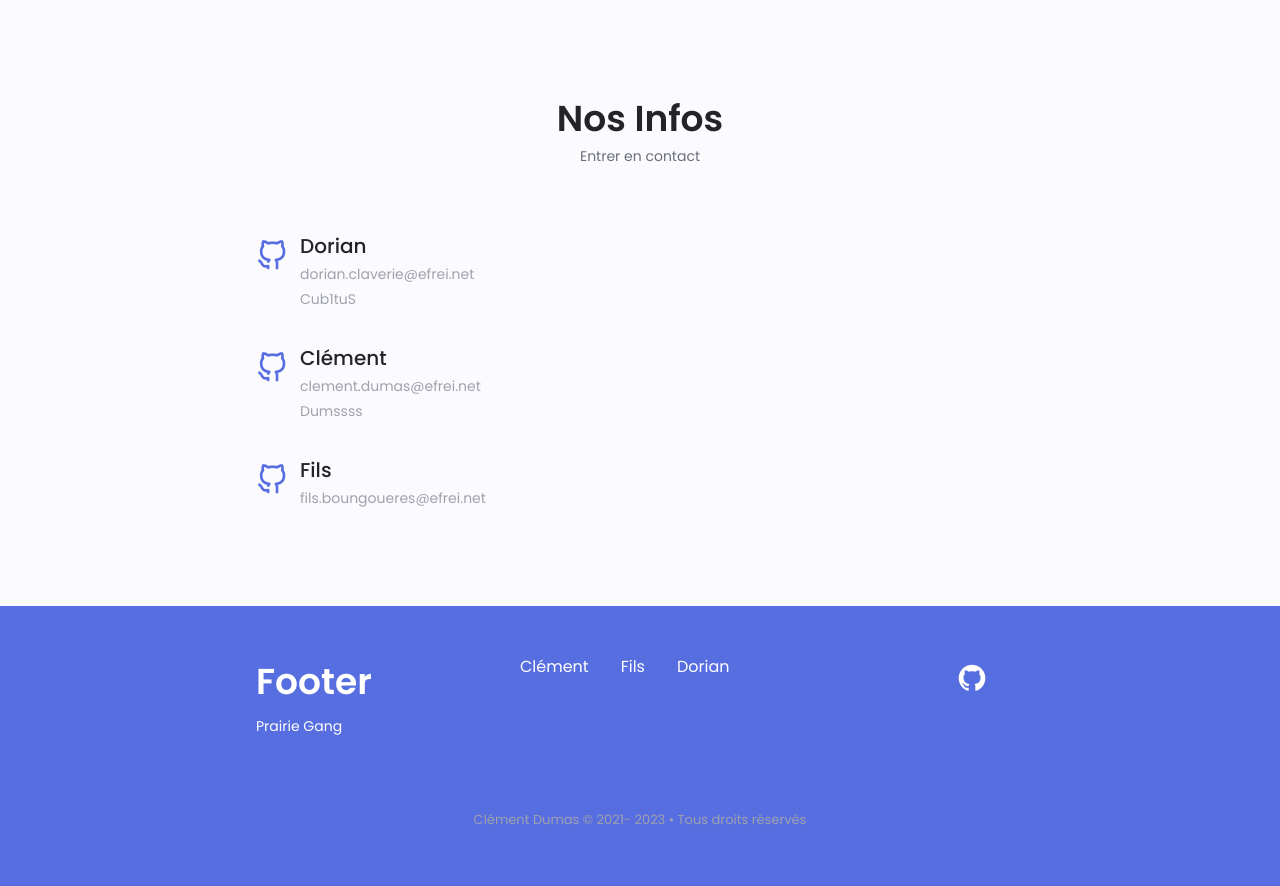
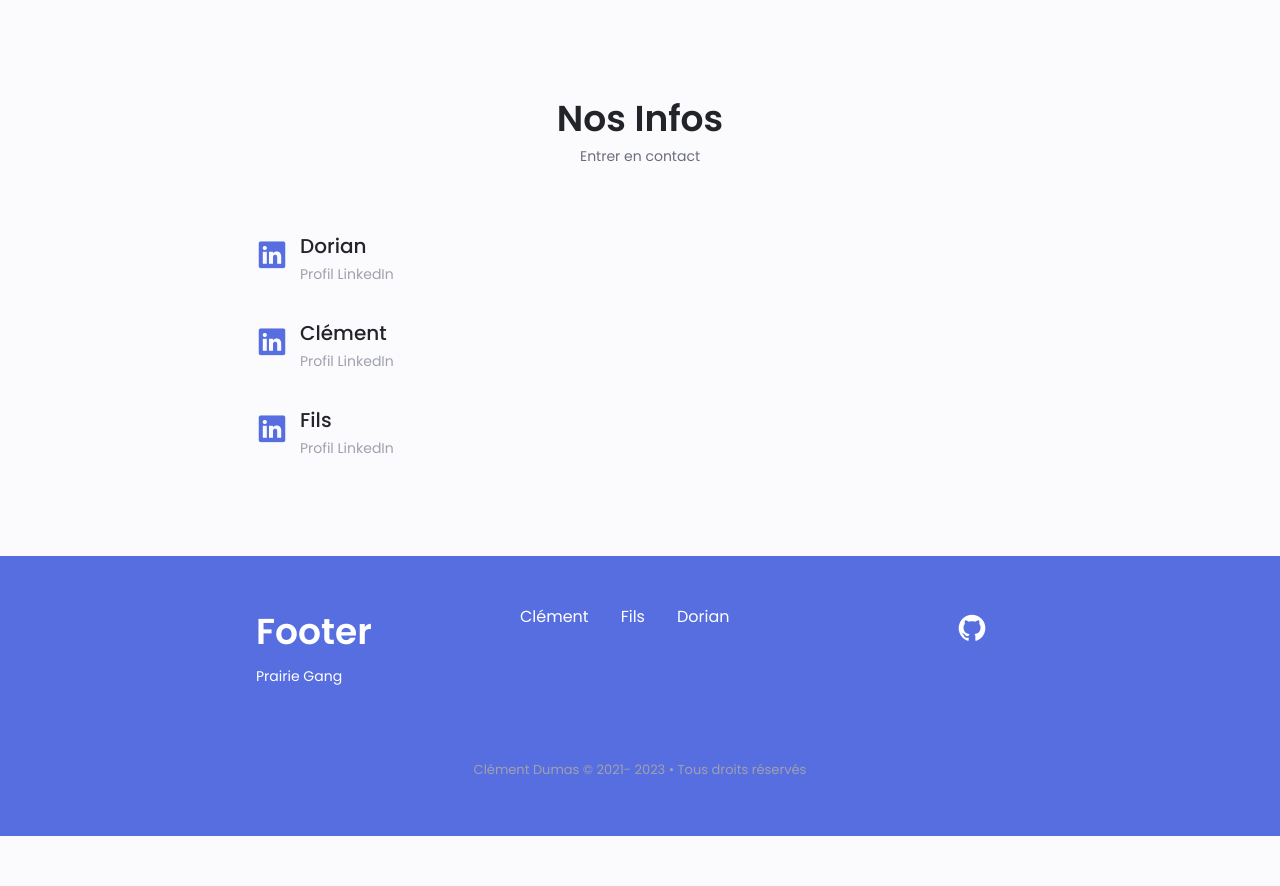
Before and after one commit to Dumssss/Git-prairie, a PHP site: page / in a window 1280 px wide. Shown: the part 1273-2159 px from the top of the page. After the commit the page ends 2109 px from the top, so only its background shows below. Run offline with PHP 8.4, Linux system fonts and the light colour scheme.

Commit message:
Maj de l'index ajout linkedin

```diff
--- a/index.php
+++ b/index.php
@@ -121,37 +121,29 @@
             <div class="contact__container container grid">
                 <div>
                     <div class="contact__information">
-                        <i class="uil uil-github-alt contact__icon"></i>
+                        <i class="uil uil-linkedin contact__icon"></i>
 
                         <div>
                             <h3 class="contact__title">Dorian</h3>
-                            <span class="contact__subtitle"><a
-                                    href="mailto:clement.dumas@efrei.net">dorian.claverie@efrei.net</a></span>
-                            <br>
-                            <span class="contact__subtitle"> <a href="https://github.com/Cub1tuS"
-                                    target="_blank">Cub1tuS</a></span>
+                            <span class="contact__subtitle"> <a href="https://www.linkedin.com/in/dorian-claverie/" target="_blank">Profil LinkedIn</a></span>
                         </div>
                     </div>
 
                     <div class="contact__information">
-                        <i class="uil uil-github-alt contact__icon"></i>
+                        <i class="uil uil-linkedin contact__icon"></i>
 
                         <div>
                             <h3 class="contact__title">Cl&eacute;ment</h3>
-                            <span class="contact__subtitle"><a
-                                    href="mailto:clement.dumas@efrei.net">clement.dumas@efrei.net</a></span>
-                            <br>
-                            <span class="contact__subtitle"> <a href="https://github.com/Dumssss"
-                                    target="_blank">Dumssss</a></span>
+                            <span class="contact__subtitle"> <a href="https://www.linkedin.com/in/clementdumas/" target="_blank">Profil LinkedIn</a></span>
                         </div>
                     </div>
 
                     <div class="contact__information">
-                        <i class="uil uil-github-alt contact__icon"></i>
+                        <i class="uil uil-linkedin contact__icon"></i>
 
                         <div>
                             <h3 class="contact__title">Fils</h3>
-                            <span class="contact__subtitle">fils.boungoueres@efrei.net</span>
+                            <span class="contact__subtitle"><a href="https://www.linkedin.com/in/fils-tite-edgard-boungoueres-063031202/">Profil LinkedIn</a></span>
                         </div>
                     </div>
                 </div>
```
